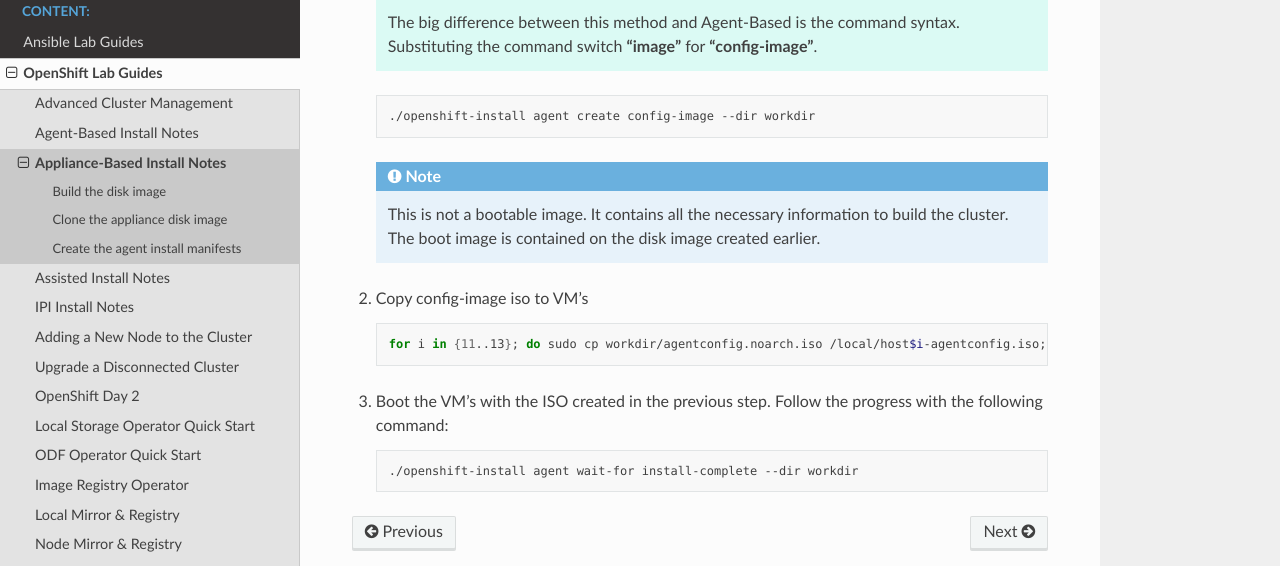
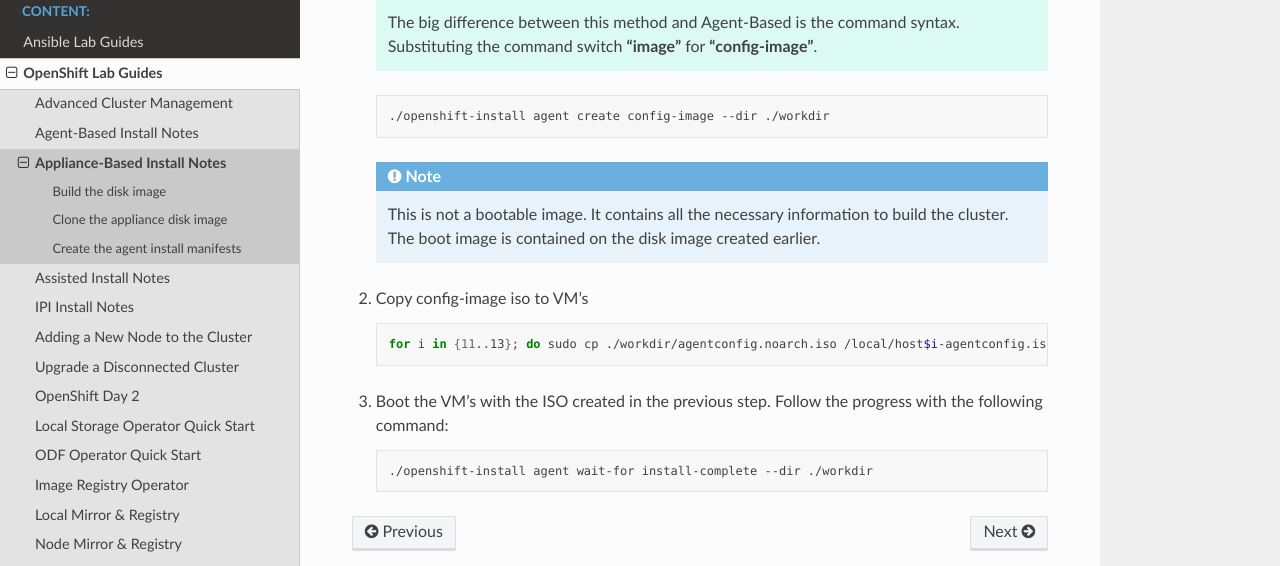
Before and after one commit to vtog/labGuides, a Sphinx documentation site: the page built from source/ocp/appliance-based-installer-notes.rst, in a window 1280 px wide and 900 px high, scrolled down 3830 px. Shown: the part 219-785 px from the top of the window. Built offline with Sphinx 7.4.7 and the Read the Docs theme 3.1.0, drawn with Linux system fonts in a browser that asks for light colours; pages that are not in the unit, such as notebooks, are missing from menus.

```diff
--- a/source/ocp/appliance-based-installer-notes.rst
+++ b/source/ocp/appliance-based-installer-notes.rst
@@ -203,7 +203,7 @@ To create the install manifests follow the instructions found here:
 
    .. code-block:: bash
 
-      ./openshift-install agent create config-image --dir workdir
+      ./openshift-install agent create config-image --dir ./workdir
 
    .. note:: This is not a bootable image. It contains all the necessary
       information to build the cluster. The boot image is contained on the disk
@@ -213,11 +213,11 @@ To create the install manifests follow the instructions found here:
 
    .. code-block:: bash
 
-      for i in {11..13}; do sudo cp workdir/agentconfig.noarch.iso /local/host$i-agentconfig.iso; done;
+      for i in {11..13}; do sudo cp ./workdir/agentconfig.noarch.iso /local/host$i-agentconfig.iso; done;
 
 #. Boot the VM's with the ISO created in the previous step. Follow the progress
    with the following command:
 
    .. code-block:: bash
 
-      ./openshift-install agent wait-for install-complete --dir workdir
+      ./openshift-install agent wait-for install-complete --dir ./workdir
--- a/source/ocp/ipi-notes.rst
+++ b/source/ocp/ipi-notes.rst
@@ -21,9 +21,9 @@ install-config.yaml I used with KVM.
 
    .. code-block:: bash
 
-      mkdir ~/workdir
+      mkdir ./workdir
 
-#. Create "install-config.yaml" and save in ~/workdir
+#. Create "install-config.yaml" and save in ./workdir
 
    .. code-block:: yaml
 
@@ -126,4 +126,4 @@ install-config.yaml I used with KVM.
 
    .. code-block:: bash
 
-      openshift-install create cluster --dir workdir --log-level debug
+      openshift-install create cluster --dir ./workdir --log-level debug
```
